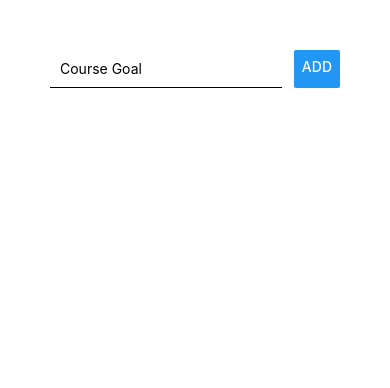
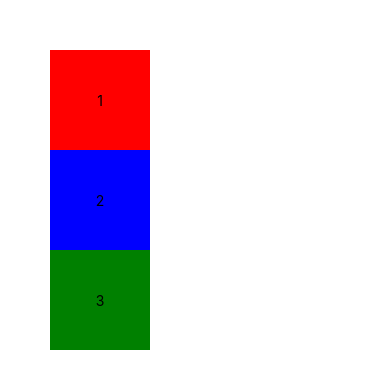
Before and after one commit to dianaramirez16/React-Native-guide, a React Native app: screen / in a window 390 px wide. Shown: the top 388 px of the page. Built offline with nearby package versions, Linux system fonts and the light colour scheme.

Commit message:
setting up flexbox lesson

```diff
--- a/App.js
+++ b/App.js
@@ -4,14 +4,39 @@
 
 export default function App() {
   return (
-    <View style={{padding: 50}}>
-      <View style={{flexDirection: 'row', justifyContent: 'space-between', alignItem: 'center'}}>
-        <TextInput placeholder="Course Goal" style={{width:'80%', borderBottomColor: 'black', borderBottomWidth:1, padding:10 }}/>
-        <Button title="ADD" />
-
+    <View style={{ padding: 50 }}>
+      <View
+        style={{
+          backgroundColor: 'red',
+          width: 100,
+          height: 100,
+          justifyContent: 'center',
+          alignItems: 'center'
+        }}
+      >
+        <Text>1</Text>
       </View>
-      <View>
-
+      <View
+        style={{
+          backgroundColor: 'blue',
+          width: 100,
+          height: 100,
+          justifyContent: 'center',
+          alignItems: 'center'
+        }}
+      >
+        <Text>2</Text>
+      </View>
+      <View
+        style={{
+          backgroundColor: 'green',
+          width: 100,
+          height: 100,
+          justifyContent: 'center',
+          alignItems: 'center'
+        }}
+      >
+        <Text>3</Text>
       </View>
     </View>
   );
```
